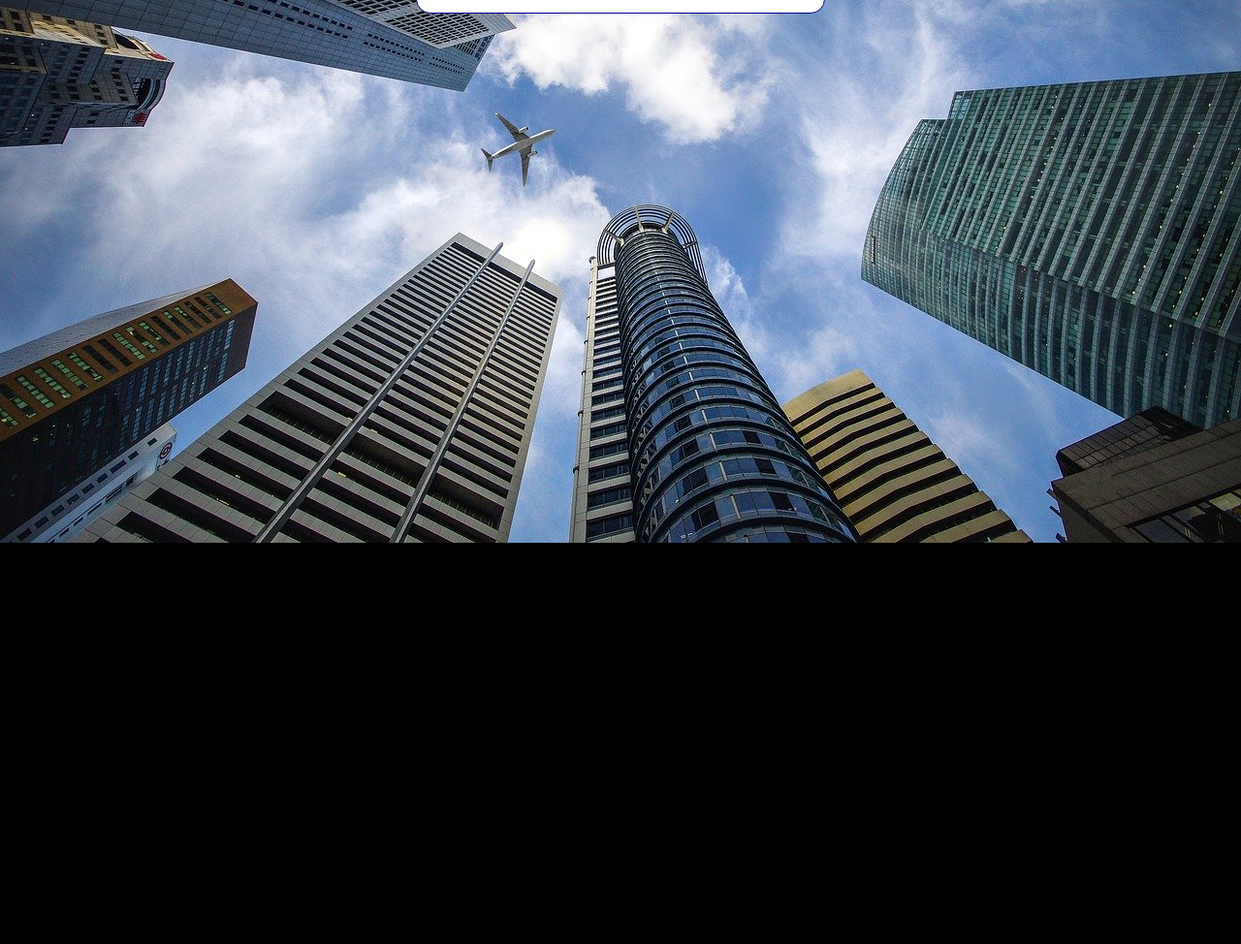
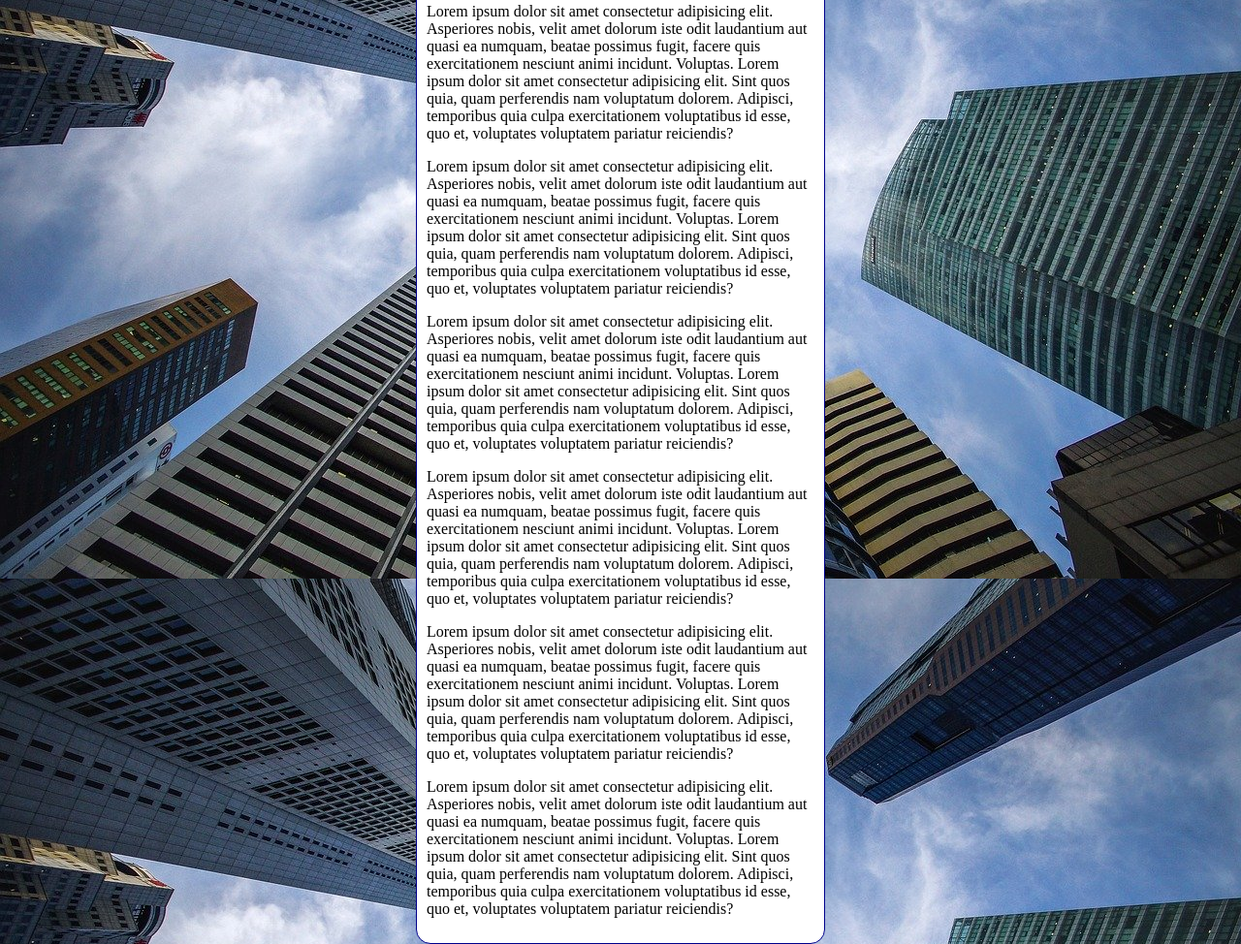
Before and after one commit to Brunofuturodev/HTML-CSS, a plain HTML site: page Exercicios/ex022/fundo06.html in a window 1280 px wide. Shown: the part 256-1230 px from the top of the page at 97% size. Before the commit the page ends 816 px from the top, so only its background shows below. Drawn offline with Linux system fonts and the light colour scheme.

Commit message:
atualizei

```diff
--- a/Exercicios/ex022/fundo06.html
+++ b/Exercicios/ex022/fundo06.html
@@ -14,6 +14,7 @@
         background-repeat: no-repeat;
         background-position: center top;
         background-size: cover;
+        background-attachment: fixed;
     }
     main{
         background-color: white;
@@ -28,6 +29,12 @@
     <main>
         <h1>Teste de Imangen de Fundo</h1>
         <p>Lorem ipsum dolor sit amet consectetur adipisicing elit. Asperiores nobis, velit amet dolorum iste odit laudantium aut quasi ea numquam, beatae possimus fugit, facere quis exercitationem nesciunt animi incidunt. Voluptas. Lorem ipsum dolor sit amet consectetur adipisicing elit. Sint quos quia, quam perferendis nam voluptatum dolorem. Adipisci, temporibus quia culpa exercitationem voluptatibus id esse, quo et, voluptates voluptatem pariatur reiciendis?</p>
+        <p>Lorem ipsum dolor sit amet consectetur adipisicing elit. Asperiores nobis, velit amet dolorum iste odit laudantium aut quasi ea numquam, beatae possimus fugit, facere quis exercitationem nesciunt animi incidunt. Voluptas. Lorem ipsum dolor sit amet consectetur adipisicing elit. Sint quos quia, quam perferendis nam voluptatum dolorem. Adipisci, temporibus quia culpa exercitationem voluptatibus id esse, quo et, voluptates voluptatem pariatur reiciendis?</p>
+        <p>Lorem ipsum dolor sit amet consectetur adipisicing elit. Asperiores nobis, velit amet dolorum iste odit laudantium aut quasi ea numquam, beatae possimus fugit, facere quis exercitationem nesciunt animi incidunt. Voluptas. Lorem ipsum dolor sit amet consectetur adipisicing elit. Sint quos quia, quam perferendis nam voluptatum dolorem. Adipisci, temporibus quia culpa exercitationem voluptatibus id esse, quo et, voluptates voluptatem pariatur reiciendis?</p>
+        <p>Lorem ipsum dolor sit amet consectetur adipisicing elit. Asperiores nobis, velit amet dolorum iste odit laudantium aut quasi ea numquam, beatae possimus fugit, facere quis exercitationem nesciunt animi incidunt. Voluptas. Lorem ipsum dolor sit amet consectetur adipisicing elit. Sint quos quia, quam perferendis nam voluptatum dolorem. Adipisci, temporibus quia culpa exercitationem voluptatibus id esse, quo et, voluptates voluptatem pariatur reiciendis?</p>
+        <p>Lorem ipsum dolor sit amet consectetur adipisicing elit. Asperiores nobis, velit amet dolorum iste odit laudantium aut quasi ea numquam, beatae possimus fugit, facere quis exercitationem nesciunt animi incidunt. Voluptas. Lorem ipsum dolor sit amet consectetur adipisicing elit. Sint quos quia, quam perferendis nam voluptatum dolorem. Adipisci, temporibus quia culpa exercitationem voluptatibus id esse, quo et, voluptates voluptatem pariatur reiciendis?</p>
+        <p>Lorem ipsum dolor sit amet consectetur adipisicing elit. Asperiores nobis, velit amet dolorum iste odit laudantium aut quasi ea numquam, beatae possimus fugit, facere quis exercitationem nesciunt animi incidunt. Voluptas. Lorem ipsum dolor sit amet consectetur adipisicing elit. Sint quos quia, quam perferendis nam voluptatum dolorem. Adipisci, temporibus quia culpa exercitationem voluptatibus id esse, quo et, voluptates voluptatem pariatur reiciendis?</p>
+        <p>Lorem ipsum dolor sit amet consectetur adipisicing elit. Asperiores nobis, velit amet dolorum iste odit laudantium aut quasi ea numquam, beatae possimus fugit, facere quis exercitationem nesciunt animi incidunt. Voluptas. Lorem ipsum dolor sit amet consectetur adipisicing elit. Sint quos quia, quam perferendis nam voluptatum dolorem. Adipisci, temporibus quia culpa exercitationem voluptatibus id esse, quo et, voluptates voluptatem pariatur reiciendis?</p>
     </main>
 </body>
 </html>
```
